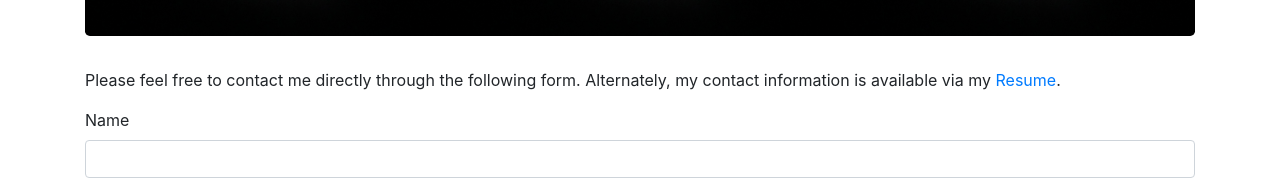
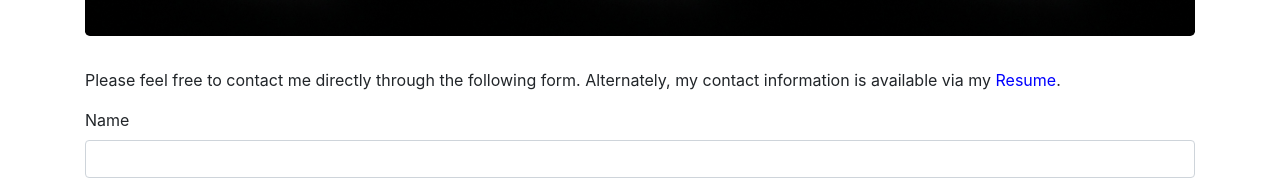
Before and after one commit to paulreyneveld/prw-production, a React (Create React App) app in the folder prw-front-end/: page /contact in a window 1280 px wide. Shown: the part 298-478 px from the top of the page. Built offline with nearby package versions, Linux system fonts and the light colour scheme.

Commit message:
Resolved .pdf breaking navigation

```diff
--- a/prw-front-end/src/components/About.js
+++ b/prw-front-end/src/components/About.js
@@ -66,7 +66,8 @@ const About = () => {
         </ul>
         <h6>Resume</h6>
         <ul className="sidebar-about-ul">
-        <li className="sidebar-about-li"><a href={process.env.PUBLIC_URL + '/resume.pdf'}>Resume</a></li>
+        <li className="sidebar-about-li"><span style={style} onClick={() => openInNewTab(process.env.PUBLIC_URL + '/resume.pdf')}>Resume</span></li>
+
         </ul>
         </Col>
     </Row>
--- a/prw-front-end/src/components/Contact.js
+++ b/prw-front-end/src/components/Contact.js
@@ -2,6 +2,16 @@ import React, { useState } from 'react'
 import axios from 'axios'
 
 const Contact = () => {
+
+    const openInNewTab = (url) => {
+        const newWindow = window.open(url, '_blank', 'noopener,noreferrer')
+        if (newWindow) newWindow.opener = null
+    }
+
+    const style = {
+        color: 'blue',
+        cursor: 'pointer'
+    }
 
     const [name, setName] = useState('')
     const [email, setEmail] = useState('')
@@ -61,7 +71,7 @@ const Contact = () => {
     return (
         <>
         <p>Please feel free to contact me directly through the following form. Alternately, my contact
-        information is available via my <a href={process.env.PUBLIC_URL + '/resume.pdf'}>Resume</a>.</p>
+        information is available via my <span style={style} onClick={() => openInNewTab(process.env.PUBLIC_URL + '/resume.pdf')}>Resume</span>.</p>
 
         <form id="contact-form" onSubmit={handleSubmit} method="POST">
             <div className="form-group">
--- a/prw-front-end/src/components/Dictionary.js
+++ b/prw-front-end/src/components/Dictionary.js
@@ -6,7 +6,7 @@ import Button from 'react-bootstrap/Button'
 const Dictionary = () => {
 
     // Merriam API KEY
-    const WEBSTER_API_KEY = process.env.REACT_APP_WEBSTERS_API_KEY
+    const WEBSTERS_API_KEY = process.env.REACT_APP_WEBSTERS_API_KEY
 
     const [searchTerm, setSearchTerm] = useState('')
     const [definition, setDefinition] = useState([])
```
